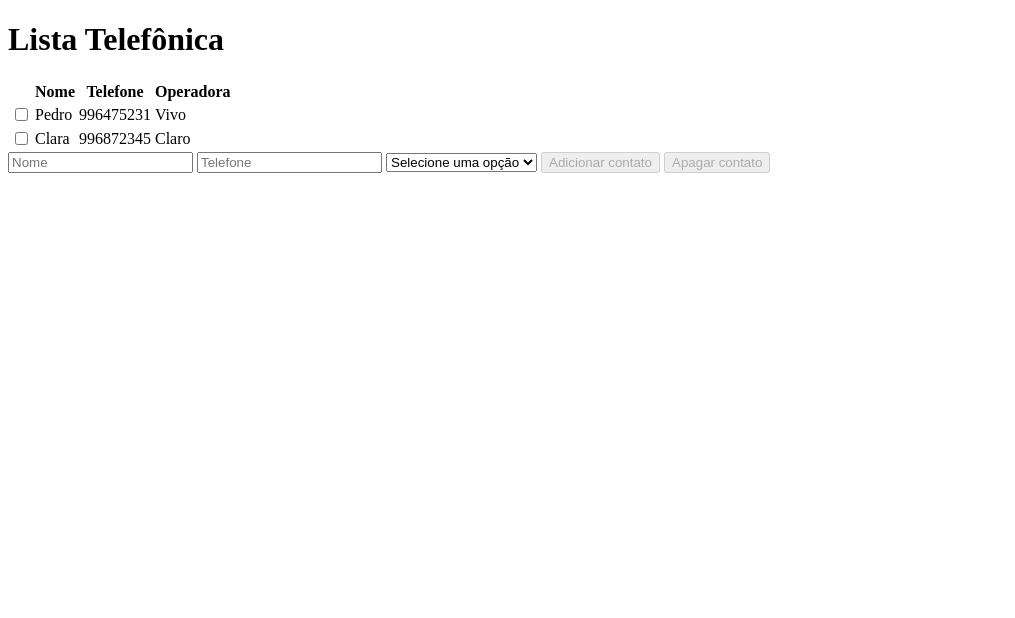
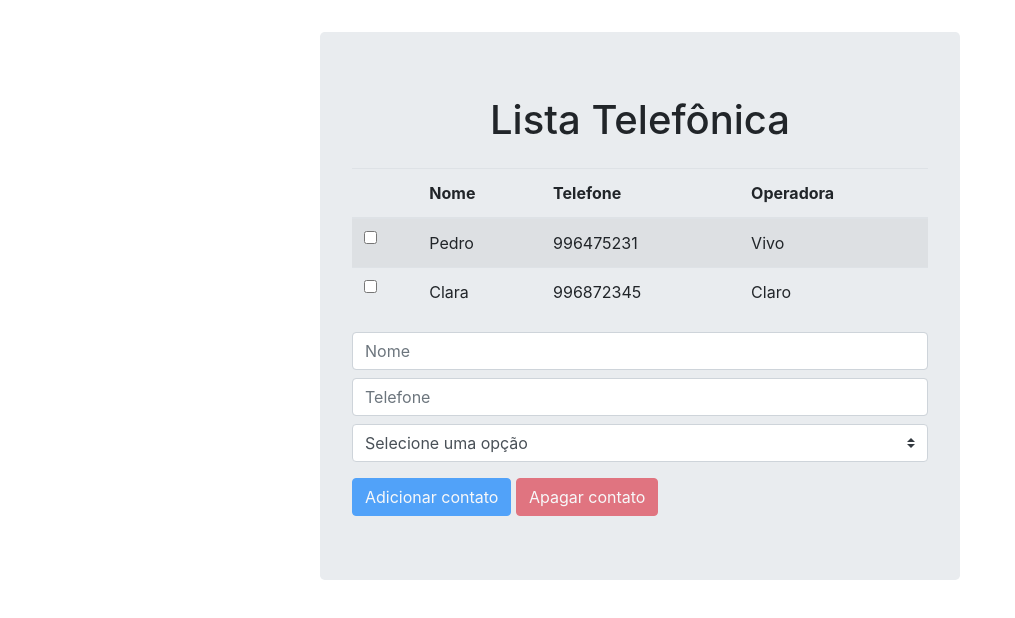
Before and after one commit to rmr93/angularjs-listatelefonica, a website: page index.html in a window 1280 px wide. Shown: the whole page, without its empty margins (0-1015 px from the left). Drawn offline with nearby package versions, Linux system fonts and the light colour scheme.

Commit message:
Bootstrap

```diff
--- a/index.html
+++ b/index.html
@@ -3,12 +3,23 @@
 <head>
     <title>Lista Telefônica</title>
     <meta charset="utf-8">
+    <link rel="stylesheet" href="https://stackpath.bootstrapcdn.com/bootstrap/4.3.1/css/bootstrap.min.css" integrity="sha384-ggOyR0iXCbMQv3Xipma34MD+dH/1fQ784/j6cY/iJTQUOhcWr7x9JvoRxT2MZw1T" crossorigin="anonymous">
     <style>
+        .app-name {
+            text-align: center;
+        }
+        .jumbotron {
+            width: 50%;
+            margin: 2rem auto;
+        }
         .selected {
-            background-color: yellow;
+            background-color: yellow !important;
         }
         .bold {
             font-weight: bold;
+        }
+        .fh-center {
+            align-content: center;
         }
     </style>
     <script src="node_modules/angular/angular.js"></script>
@@ -35,9 +46,11 @@
     </script>
 </head>
 <body ng-controller="listaTelefonicaCtrl">
-    <div class="app">
+    <div class="jumbotron">
+        <div class="app-name mb-4">
             <h1>{{ appName }}</h1>
-        <table>
+        </div>
+        <table class="table table-striped">
             <thead>
                 <th></th>
                 <th>Nome</th>
@@ -46,7 +59,7 @@
             </thead>
             <tbody>
                 <tr ng-class="{ 'selected bold': contact.selected }" ng-repeat="contact in contacts">
-                    <td><input type="checkbox" ng-model="contact.selected" /></td>
+                    <td><input class="form-check" type="checkbox" ng-model="contact.selected" /></td>
                     <td>{{ contact.name }}</td>
                     <td>{{ contact.phone }}</td>
                     <td>{{ contact.carrier.name }}</td>
```
Lines whose indentation alone changed are shown as unchanged.
